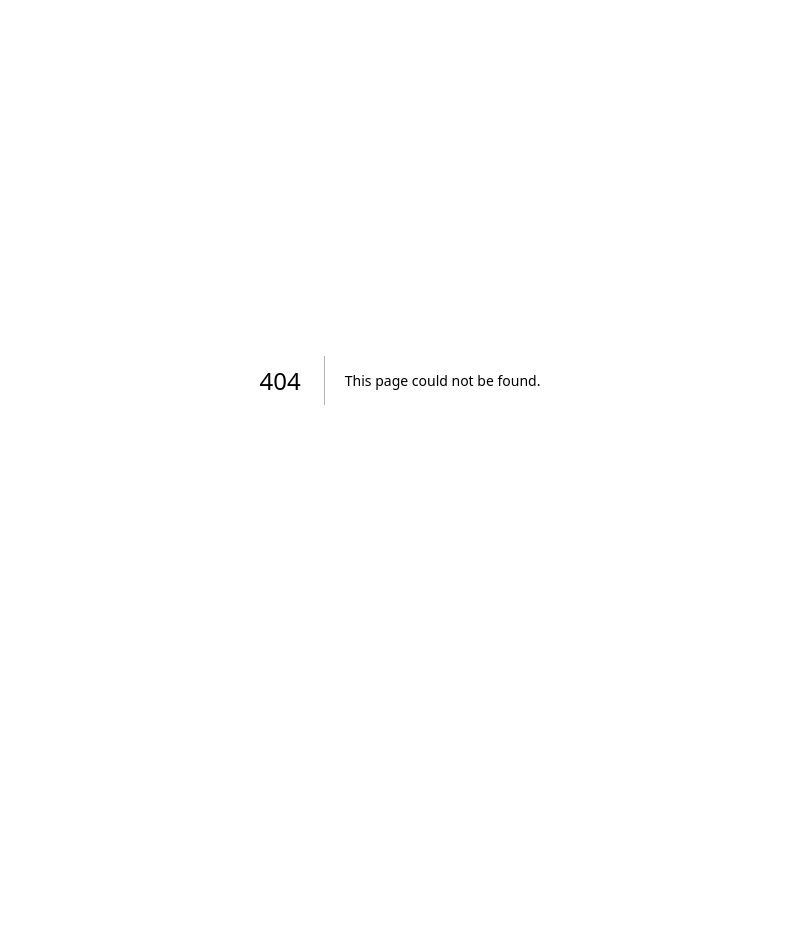
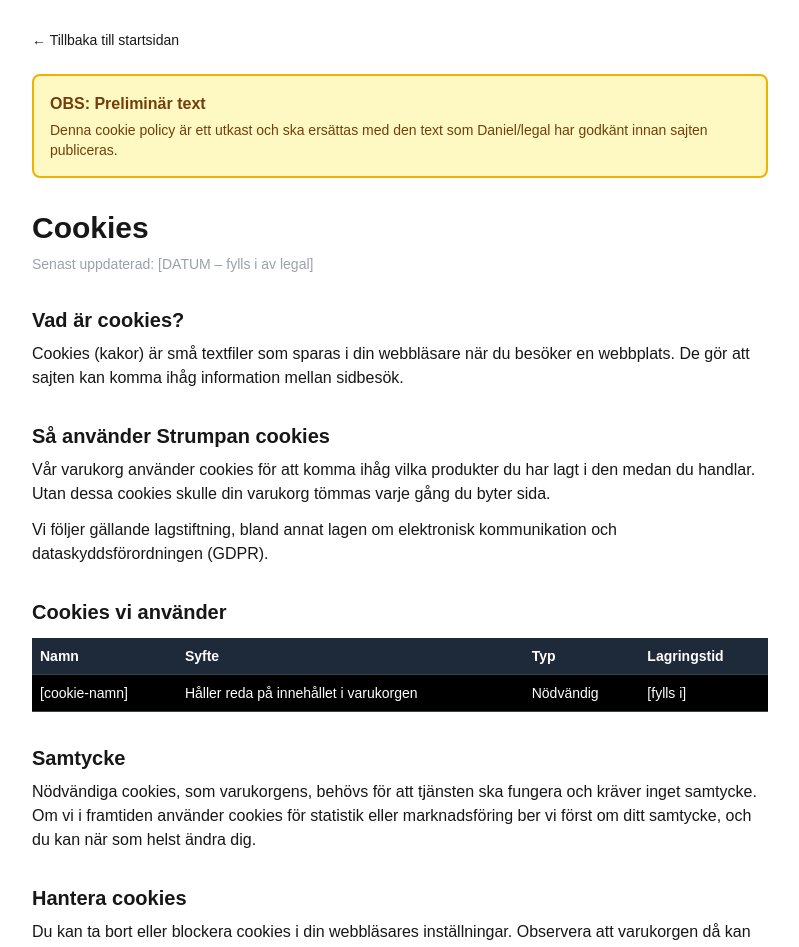
Before and after one commit to Project-Strumpan/project-strumpan, a Next.js app in the folder strumpan/: page /cookies in a window 1280 px wide. Before the commit this address had no page. Shown: the part 20-967 px from the top of the page, without its empty margins (240-1039 px from the left). Before the commit the page ends 800 px from the top, so only its background shows below. Built offline with nearby package versions, Linux system fonts and the light colour scheme.

Commit message:
PRO-25: Add cookie policy page

```diff
--- /dev/null
+++ b/strumpan/src/app/cookies/page.tsx
@@ -0,0 +1,105 @@
+import type { Metadata } from "next";
+import Link from "next/link";
+
+export const metadata: Metadata = {
+  title: "Cookies | Strumpan",
+  description: "Information om hur Strumpan använder cookies.",
+};
+
+export default function CookiesPage() {
+  return (
+    <main className="mx-auto max-w-3xl px-4 py-12">
+      <Link href="/" className="mb-6 inline-block text-sm hover:underline">
+        ← Tillbaka till startsidan
+      </Link>
+
+      {/* TODO (PRO-25): Ta bort hela denna banner när legal har godkänt texten */}
+      <div
+        role="alert"
+        className="mb-8 rounded-lg border-2 border-yellow-500 bg-yellow-100 p-4 text-yellow-900"
+      >
+        <p className="font-bold">OBS: Preliminär text</p>
+        <p className="mt-1 text-sm">
+          Denna cookie policy är ett utkast och ska ersättas med den text som
+          Daniel/legal har godkänt innan sajten publiceras.
+        </p>
+      </div>
+
+      <h1 className="mb-2 text-3xl font-bold">Cookies</h1>
+      <p className="mb-8 text-sm text-gray-400">
+        Senast uppdaterad: [DATUM – fylls i av legal]
+      </p>
+
+      <section className="mb-8">
+        <h2 className="mb-2 text-xl font-semibold">Vad är cookies?</h2>
+        <p>
+          Cookies (kakor) är små textfiler som sparas i din webbläsare när du
+          besöker en webbplats. De gör att sajten kan komma ihåg information
+          mellan sidbesök.
+        </p>
+      </section>
+
+      <section className="mb-8">
+        <h2 className="mb-2 text-xl font-semibold">
+          Så använder Strumpan cookies
+        </h2>
+        <p className="mb-3">
+          Vår varukorg använder cookies för att komma ihåg vilka produkter du
+          har lagt i den medan du handlar. Utan dessa cookies skulle din
+          varukorg tömmas varje gång du byter sida.
+        </p>
+        <p>
+          Vi följer gällande lagstiftning, bland annat lagen om elektronisk
+          kommunikation och dataskyddsförordningen (GDPR).
+        </p>
+      </section>
+
+      <section className="mb-8">
+        <h2 className="mb-3 text-xl font-semibold">Cookies vi använder</h2>
+        <div className="overflow-x-auto">
+          <table className="w-full border-collapse bg-black text-left text-sm text-white">
+            <thead>
+              <tr className="border-b border-gray-700 bg-gray-800 text-white">
+                <th className="p-2">Namn</th>
+                <th className="p-2">Syfte</th>
+                <th className="p-2">Typ</th>
+                <th className="p-2">Lagringstid</th>
+              </tr>
+            </thead>
+            <tbody>
+              <tr className="border-b border-gray-700">
+                <td className="p-2">[cookie-namn]</td>
+                <td className="p-2">Håller reda på innehållet i varukorgen</td>
+                <td className="p-2">Nödvändig</td>
+                <td className="p-2">[fylls i]</td>
+              </tr>
+            </tbody>
+          </table>
+        </div>
+      </section>
+
+      <section className="mb-8">
+        <h2 className="mb-2 text-xl font-semibold">Samtycke</h2>
+        <p>
+          Nödvändiga cookies, som varukorgens, behövs för att tjänsten ska
+          fungera och kräver inget samtycke. Om vi i framtiden använder cookies
+          för statistik eller marknadsföring ber vi först om ditt samtycke, och
+          du kan när som helst ändra dig.
+        </p>
+      </section>
+
+      <section className="mb-8">
+        <h2 className="mb-2 text-xl font-semibold">Hantera cookies</h2>
+        <p>
+          Du kan ta bort eller blockera cookies i din webbläsares inställningar.
+          Observera att varukorgen då kan sluta fungera.
+        </p>
+      </section>
+
+      <section>
+        <h2 className="mb-2 text-xl font-semibold">Kontakt</h2>
+        <p>Frågor om cookies? Kontakta oss på [e-postadress – fylls i].</p>
+      </section>
+    </main>
+  );
+}
--- a/strumpan/src/app/layout.tsx
+++ b/strumpan/src/app/layout.tsx
@@ -1,5 +1,6 @@
 import type { Metadata } from "next";
 import { Geist, Geist_Mono } from "next/font/google";
+import Link from "next/link";
 import "./globals.css";
 import Providers from "./providers";
 
@@ -25,9 +26,12 @@ export default function RootLayout({ children, }: { children: React.ReactNode })
       className={`${geistSans.variable} ${geistMono.variable} h-full antialiased`}
     >
       <body className="min-h-full flex flex-col">
-        <Providers>
-          {children}
-        </Providers>
+        <div className="flex-1">{children}</div>
+        <footer className="flex justify-center gap-4 border-t px-4 py-6 text-sm">
+          <Link href="/cookies" className="hover:underline">
+          Cookies
+          </Link>
+        </footer>
       </body>
     </html>
   );
```
